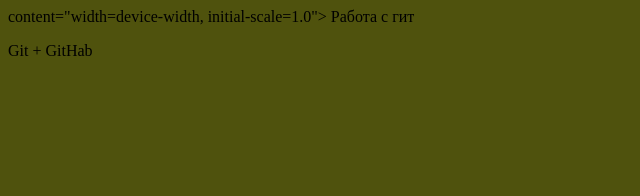
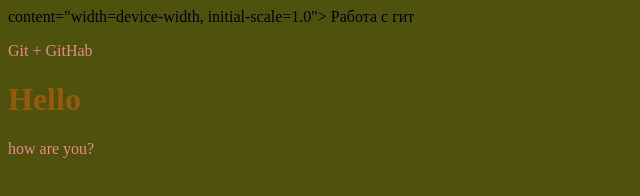
Before and after one commit to Velmi7798/new-project, a plain HTML site: page index.html in a window 1280 px wide. Shown: the whole page, without its empty margins (0-640 px from the left). Drawn offline with Linux system fonts and the light colour scheme.

Commit message:
наши первые изменения

```diff
--- a/css/main.css
+++ b/css/main.css
@@ -1,3 +1,9 @@
 body {
     background-color: rgb(79, 82, 13);
 }
+h1 {
+    color: rgb(150, 90, 13);
+}
+p {
+    color: rgb(236, 135, 135);
+}
--- a/index.html
+++ b/index.html
@@ -9,5 +9,7 @@
 </head>
 <body>
     <p>Git + GitHab</p>
+    <h1>Hello</h1>
+    <p>how are you?</p>
 </body>
 </html>
```
